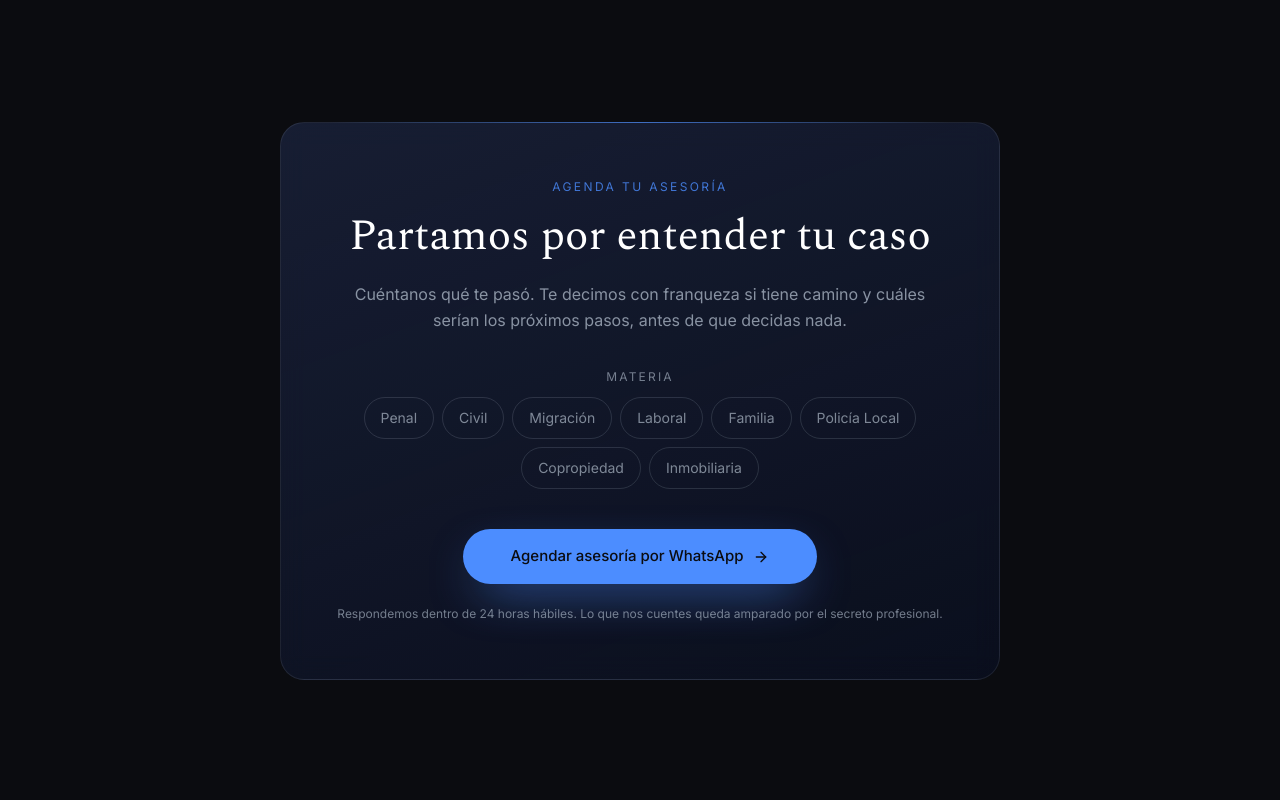
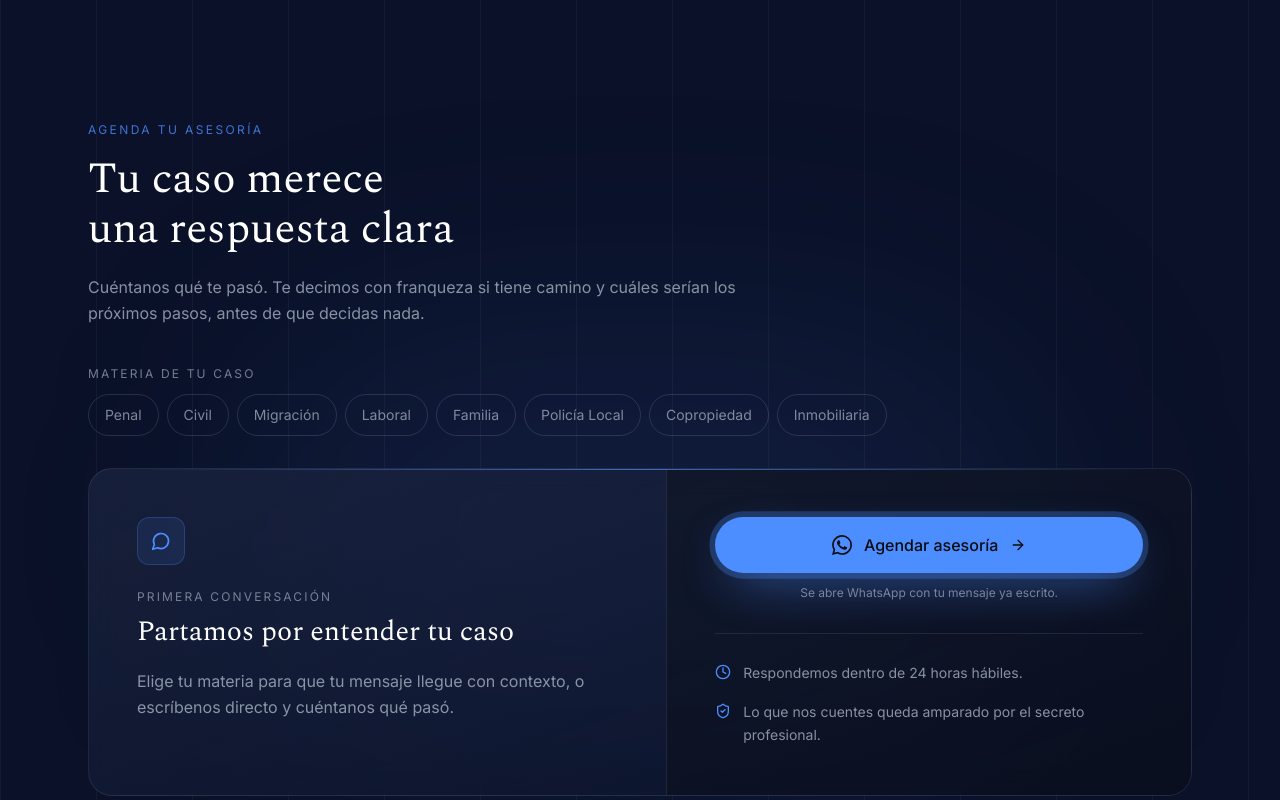
Before and after one commit to bxnjxmm/estudio-legal-responsivo2, a Next.js app in the folder estudio-legal/: page / in a window 1280 px wide. Shown: the part 8820-9620 px from the top of the page. Built offline with nearby package versions, Linux system fonts and the light colour scheme; no server answers.

Commit message:
Agendar: bloque con estilo del PR #4 (sin calendario), gancho y CTA mas potente

```diff
--- a/estudio-legal/app/globals.css
+++ b/estudio-legal/app/globals.css
@@ -23,6 +23,17 @@ body {
   to { opacity: 1; transform: none; }
 }
 .aparece { animation: aparece .8s cubic-bezier(.22, 1, .36, 1) both; animation-delay: var(--d, 0s); }
+
+/* Pulso suave del botón principal de #agendar: solo si la persona no pidió "reducir movimiento"
+   (con una animación infinita, la regla de reducción más abajo la dejaría parpadeando). */
+@keyframes aura {
+  0% { box-shadow: 0 0 0 0 rgba(76,141,255,.42), 0 18px 50px -18px rgba(76,141,255,.9); }
+  70%, 100% { box-shadow: 0 0 0 16px rgba(76,141,255,0), 0 18px 50px -18px rgba(76,141,255,.9); }
+}
+@media (prefers-reduced-motion: no-preference) {
+  .aura { animation: aura 3.2s ease-out infinite; }
+  .aura:hover { animation: none; }
+}
 
 /* Escala tipográfica fluida: crece con el ancho de pantalla en vez de saltar
    entre tamaños fijos por breakpoint — se ve bien en cualquier punto intermedio
--- a/estudio-legal/components/sections/Agendar.tsx
+++ b/estudio-legal/components/sections/Agendar.tsx
@@ -1,9 +1,11 @@
 'use client';
 import { useEffect, useState } from 'react';
-import { motion, useReducedMotion } from 'framer-motion';
-import { ArrowRight } from 'lucide-react';
+import { AnimatePresence, motion, useReducedMotion } from 'framer-motion';
+import { ArrowRight, Clock, Landmark, MessageCircle, ShieldCheck } from 'lucide-react';
 import { areas, cta, whatsapp, whatsappMateria } from '@/lib/site';
 import { EVENTO_MATERIA } from '@/lib/agendar';
+import { iconosMateria } from '@/components/ui/iconosMateria';
+import IconoWhatsapp from '@/components/ui/IconoWhatsapp';
 import Reveal from '@/components/ui/Reveal';
 
 // Único destino de conversión del sitio: la persona elige su materia (opcional) y sale a WhatsApp.
@@ -28,22 +30,25 @@ export default function Agendar() {
     return () => window.removeEventListener(EVENTO_MATERIA, alEvento);
   }, [reducir]);
 
+  const area = areas.find((a) => a.slug === materia) ?? null;
+  const Icono = area ? iconosMateria[area.slug] : MessageCircle;
+
   return (
-    <section id="agendar" data-cta-zona className="relative scroll-mt-24 overflow-hidden bg-noche py-24 lg:py-32">
-      <div className="pointer-events-none absolute left-1/2 top-1/2 h-[420px] w-[720px] -translate-x-1/2 -translate-y-1/2 rounded-full bg-electrico/12 blur-[130px]" />
-      <div className="relative mx-auto max-w-3xl px-6">
+    <section id="agendar" data-cta-zona className="relative scroll-mt-24 overflow-hidden bg-marina py-24 trama lg:py-32">
+      <div className="pointer-events-none absolute left-1/2 top-[58%] h-[380px] w-[780px] max-w-full -translate-x-1/2 -translate-y-1/2 rounded-full bg-electrico/10 blur-[130px]" />
+      <div className="relative mx-auto max-w-6xl px-6">
         <Reveal>
-          <div className="vidrio relative rounded-3xl p-8 text-center sm:p-14">
-            <div className="absolute -top-px left-12 right-12 h-px bg-gradient-to-r from-transparent via-electrico/70 to-transparent" />
           <p className="text-xs uppercase tracking-[0.2em] text-electrico/80">Agenda tu asesoría</p>
-            <h2 className="mt-4 font-display h-seccion font-light text-white">Partamos por entender tu caso</h2>
-            <p className="mx-auto mt-5 max-w-contenido leading-relaxed text-plata/65">
+          <h2 className="mt-4 max-w-2xl text-balance font-display h-seccion font-light text-white">Tu caso merece una respuesta clara</h2>
+          <p className="mt-5 max-w-contenido leading-relaxed text-plata/65">
             Cuéntanos qué te pasó. Te decimos con franqueza si tiene camino y cuáles serían los próximos pasos, antes de que
             decidas nada.
           </p>
+        </Reveal>
 
-            <p className="mt-9 text-xs uppercase tracking-[0.18em] text-plata/55">Materia</p>
-            <div className="mt-3 flex flex-wrap justify-center gap-2" role="group" aria-label="Materia de tu caso">
+        <Reveal delay={0.08}>
+          <p className="mt-10 text-xs uppercase tracking-[0.18em] text-plata/55">Materia de tu caso</p>
+          <div className="mt-3 flex flex-wrap gap-2" role="group" aria-label="Materia de tu caso">
             {areas.map((a) => {
               const activa = materia === a.slug;
               return (
@@ -63,19 +68,67 @@ export default function Agendar() {
               );
             })}
           </div>
+        </Reveal>
 
+        <Reveal delay={0.14}>
+          <div className="vidrio relative mt-8 overflow-hidden rounded-3xl">
+            <div className="absolute inset-x-10 top-0 h-px bg-gradient-to-r from-transparent via-electrico/70 to-transparent" />
+            <div className="grid lg:grid-cols-[1.1fr_1fr]">
+              <div className="p-7 sm:p-10 lg:min-h-[19rem] lg:p-12" aria-live="polite">
+                <AnimatePresence mode="wait" initial={false}>
+                  <motion.div
+                    key={area?.slug ?? 'general'}
+                    initial={reducir ? false : { opacity: 0, y: 10 }}
+                    animate={{ opacity: 1, y: 0 }}
+                    exit={reducir ? { opacity: 0, transition: { duration: 0 } } : { opacity: 0, y: -6, transition: { duration: 0.15 } }}
+                    transition={{ duration: 0.28, ease: [0.22, 1, 0.36, 1] }}
+                  >
+                    <span className="flex h-12 w-12 items-center justify-center rounded-xl bg-electrico/10 ring-1 ring-inset ring-electrico/25">
+                      <Icono className="h-5 w-5 text-electrico" />
+                    </span>
+                    <p className="mt-6 text-xs uppercase tracking-[0.18em] text-plata/55">{area ? 'Tu asesoría de' : 'Primera conversación'}</p>
+                    <h3 className="mt-2 text-balance font-display text-2xl font-light text-white sm:text-[1.75rem] sm:leading-snug">
+                      {area ? area.nombre : 'Partamos por entender tu caso'}
+                    </h3>
+                    <p className="mt-4 max-w-md leading-relaxed text-plata/65">
+                      {area ? area.resumen : 'Elige tu materia para que tu mensaje llegue con contexto, o escríbenos directo y cuéntanos qué pasó.'}
+                    </p>
+                    {area && (
+                      <p className="mt-5 flex items-start gap-2.5 text-sm leading-relaxed text-plata/55">
+                        <Landmark className="mt-0.5 h-4 w-4 shrink-0 text-electrico/80" />
+                        {area.tribunal}
+                      </p>
+                    )}
+                  </motion.div>
+                </AnimatePresence>
+              </div>
+
+              <div className="flex flex-col justify-center border-t border-plata/10 bg-noche/35 p-7 sm:p-10 lg:border-l lg:border-t-0 lg:p-12">
                 <a
                   href={materia ? whatsappMateria(materia) : whatsapp()}
                   target="_blank"
                   rel="noopener noreferrer"
-              className="group mt-10 inline-flex w-full items-center justify-center gap-2.5 rounded-full bg-electrico px-8 py-4 text-[15px] font-medium text-noche shadow-[0_18px_50px_-18px_rgba(76,141,255,.9)] transition hover:bg-white sm:w-auto sm:px-12"
+                  className="aura group inline-flex w-full items-center justify-center gap-3 rounded-full bg-electrico px-7 py-4 text-base font-medium text-noche shadow-[0_18px_50px_-18px_rgba(76,141,255,.9)] transition duration-300 hover:-translate-y-0.5 hover:bg-white"
                 >
-              {cta.etiqueta} por WhatsApp
-              <ArrowRight className="h-4 w-4 transition-transform group-hover:translate-x-1" />
+                  <IconoWhatsapp className="h-5 w-5 shrink-0" />
+                  {cta.etiqueta}
+                  <span className="sr-only"> por WhatsApp</span>
+                  <ArrowRight className="h-4 w-4 shrink-0 transition-transform group-hover:translate-x-1" />
                 </a>
-            <p className="mt-5 text-xs leading-relaxed text-plata/55">
-              Respondemos dentro de 24 horas hábiles. Lo que nos cuentes queda amparado por el secreto profesional.
-            </p>
+                <p className="mt-3 text-center text-xs text-plata/55">Se abre WhatsApp con tu mensaje ya escrito.</p>
+
+                <ul className="mt-8 space-y-4 border-t border-plata/10 pt-7 text-sm leading-relaxed text-plata/65">
+                  <li className="flex items-start gap-3">
+                    <Clock className="mt-0.5 h-4 w-4 shrink-0 text-electrico" />
+                    Respondemos dentro de 24 horas hábiles.
+                  </li>
+                  <li className="flex items-start gap-3">
+                    <ShieldCheck className="mt-0.5 h-4 w-4 shrink-0 text-electrico" />
+                    Lo que nos cuentes queda amparado por el secreto profesional.
+                  </li>
+                </ul>
+              </div>
+            </div>
           </div>
         </Reveal>
       </div>
--- a/estudio-legal/components/ui/BotonWhatsapp.tsx
+++ b/estudio-legal/components/ui/BotonWhatsapp.tsx
@@ -1,15 +1,7 @@
 'use client';
 import { cta, whatsapp } from '@/lib/site';
 import { useCtaEnVista } from '@/lib/useCtaEnVista';
-
-// Ícono oficial de WhatsApp (lucide no lo incluye).
-function IconoWhatsapp({ className }: { className?: string }) {
-  return (
-    <svg viewBox="0 0 24 24" fill="currentColor" aria-hidden className={className}>
-      <path d="M17.472 14.382c-.297-.149-1.758-.867-2.03-.967-.273-.099-.471-.148-.67.15-.197.297-.767.966-.94 1.164-.173.199-.347.223-.644.075-.297-.15-1.255-.463-2.39-1.475-.883-.788-1.48-1.761-1.653-2.059-.173-.297-.018-.458.13-.606.134-.133.298-.347.446-.52.149-.174.198-.298.298-.497.099-.198.05-.371-.025-.52-.075-.149-.669-1.612-.916-2.207-.242-.579-.487-.5-.669-.51-.173-.008-.371-.01-.57-.01-.198 0-.52.074-.792.372-.272.297-1.04 1.016-1.04 2.479 0 1.462 1.065 2.875 1.213 3.074.149.198 2.096 3.2 5.077 4.487.709.306 1.262.489 1.694.625.712.227 1.36.195 1.871.118.571-.085 1.758-.719 2.006-1.413.248-.694.248-1.289.173-1.413-.074-.124-.272-.198-.57-.347m-5.421 7.403h-.004a9.87 9.87 0 01-5.031-1.378l-.361-.214-3.741.982.998-3.648-.235-.374a9.86 9.86 0 01-1.51-5.26c.001-5.45 4.436-9.884 9.888-9.884 2.64 0 5.122 1.03 6.988 2.898a9.825 9.825 0 012.893 6.994c-.003 5.45-4.437 9.884-9.885 9.884m8.413-18.297A11.815 11.815 0 0012.05 0C5.495 0 .16 5.335.157 11.892c0 2.096.547 4.142 1.588 5.945L.057 24l6.305-1.654a11.882 11.882 0 005.683 1.448h.005c6.554 0 11.89-5.335 11.893-11.893a11.821 11.821 0 00-3.48-8.413z" />
-    </svg>
-  );
-}
+import IconoWhatsapp from '@/components/ui/IconoWhatsapp';
 
 // Atajo para quien ya está decidido: abre WhatsApp directo con el mensaje genérico.
 // Se oculta (con fade) mientras haya a la vista el botón principal de la portada, el de la fundadora
--- /dev/null
+++ b/estudio-legal/components/ui/IconoWhatsapp.tsx
@@ -0,0 +1,8 @@
+// Ícono oficial de WhatsApp (lucide no lo incluye).
+export default function IconoWhatsapp({ className }: { className?: string }) {
+  return (
+    <svg viewBox="0 0 24 24" fill="currentColor" aria-hidden className={className}>
+      <path d="M17.472 14.382c-.297-.149-1.758-.867-2.03-.967-.273-.099-.471-.148-.67.15-.197.297-.767.966-.94 1.164-.173.199-.347.223-.644.075-.297-.15-1.255-.463-2.39-1.475-.883-.788-1.48-1.761-1.653-2.059-.173-.297-.018-.458.13-.606.134-.133.298-.347.446-.52.149-.174.198-.298.298-.497.099-.198.05-.371-.025-.52-.075-.149-.669-1.612-.916-2.207-.242-.579-.487-.5-.669-.51-.173-.008-.371-.01-.57-.01-.198 0-.52.074-.792.372-.272.297-1.04 1.016-1.04 2.479 0 1.462 1.065 2.875 1.213 3.074.149.198 2.096 3.2 5.077 4.487.709.306 1.262.489 1.694.625.712.227 1.36.195 1.871.118.571-.085 1.758-.719 2.006-1.413.248-.694.248-1.289.173-1.413-.074-.124-.272-.198-.57-.347m-5.421 7.403h-.004a9.87 9.87 0 01-5.031-1.378l-.361-.214-3.741.982.998-3.648-.235-.374a9.86 9.86 0 01-1.51-5.26c.001-5.45 4.436-9.884 9.888-9.884 2.64 0 5.122 1.03 6.988 2.898a9.825 9.825 0 012.893 6.994c-.003 5.45-4.437 9.884-9.885 9.884m8.413-18.297A11.815 11.815 0 0012.05 0C5.495 0 .16 5.335.157 11.892c0 2.096.547 4.142 1.588 5.945L.057 24l6.305-1.654a11.882 11.882 0 005.683 1.448h.005c6.554 0 11.89-5.335 11.893-11.893a11.821 11.821 0 00-3.48-8.413z" />
+    </svg>
+  );
+}
```
Lines whose indentation alone changed are shown as unchanged.
